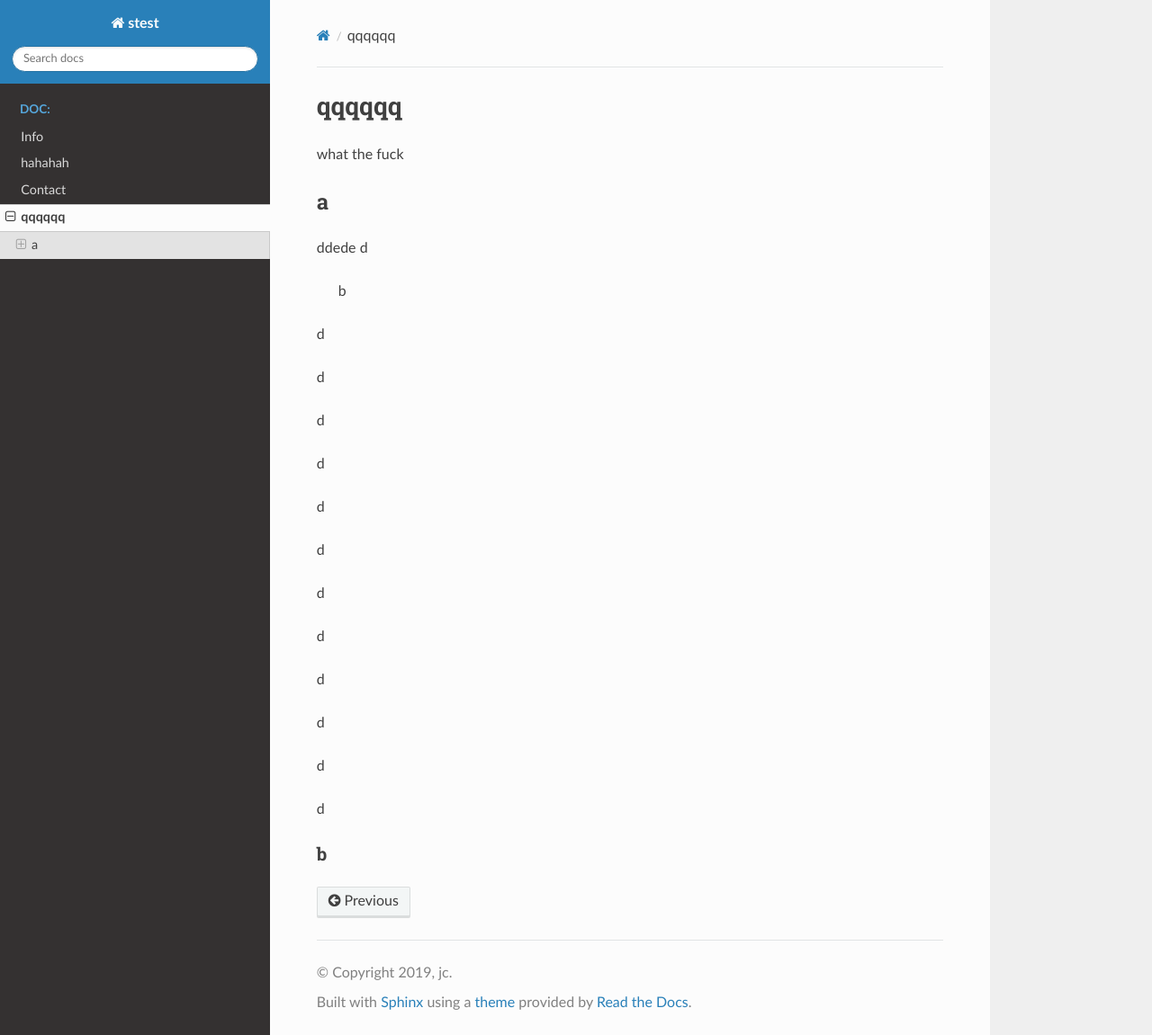
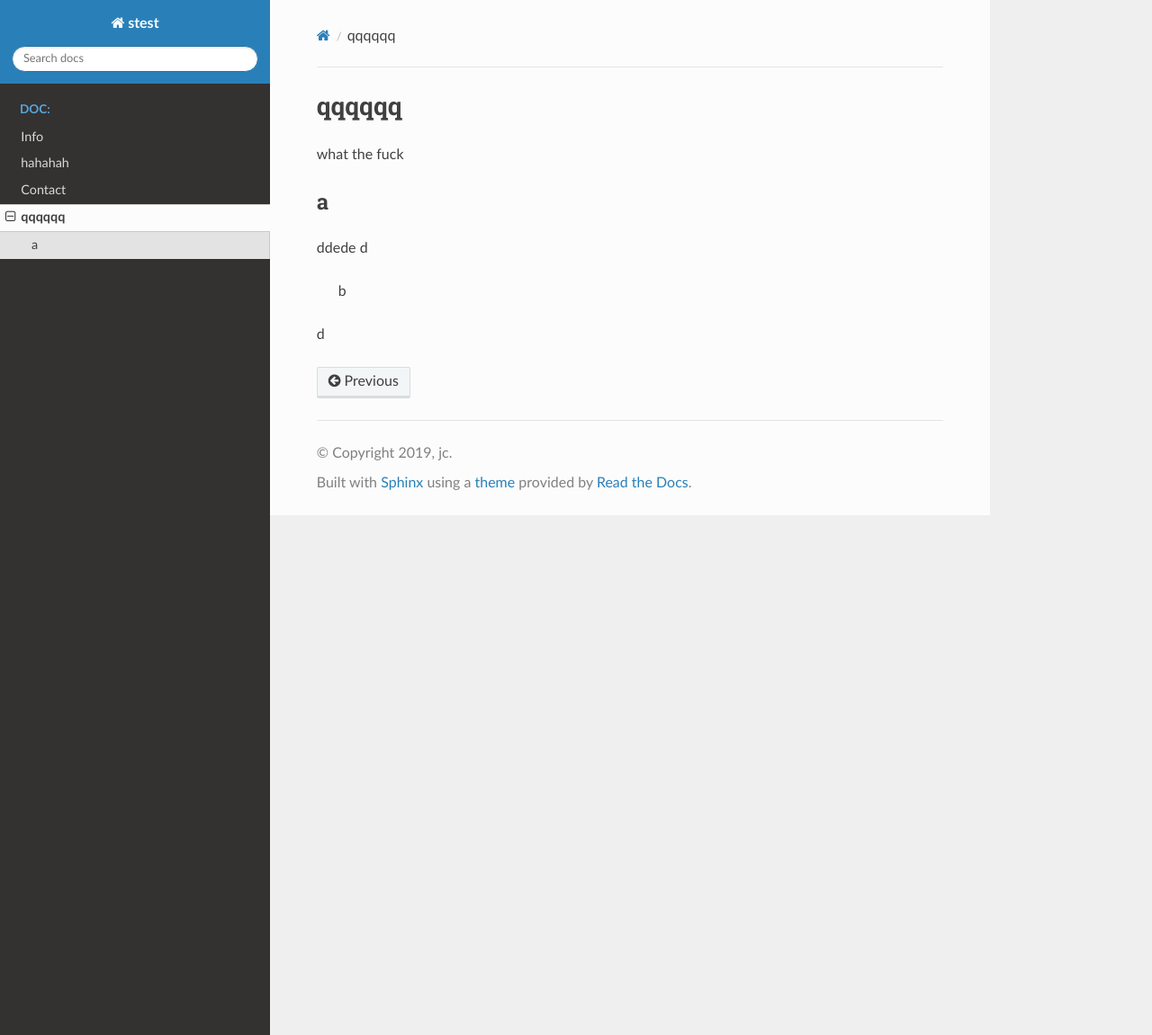
Before and after one commit to Jackstraw007/docs, a Sphinx documentation site: the page built from source/dir/1.rst, in a window 1280 px wide and 1151 px high. Shown: the whole window at 90% size. Built offline with Sphinx 7.4.7 and the Read the Docs theme 2.0.0, drawn with Linux system fonts in a browser that asks for light colours.

Commit message:
C1 //C=change

```diff
--- a/source/dir/1.rst
+++ b/source/dir/1.rst
@@ -10,28 +10,3 @@ d
  :doc:`b`
 
 d
-
-d
-
-d
-
-d
-
-d
-
-d
-
-d
-
-d
-
-d
-
-d
-
-d
-
-d
-
-b
---
```
